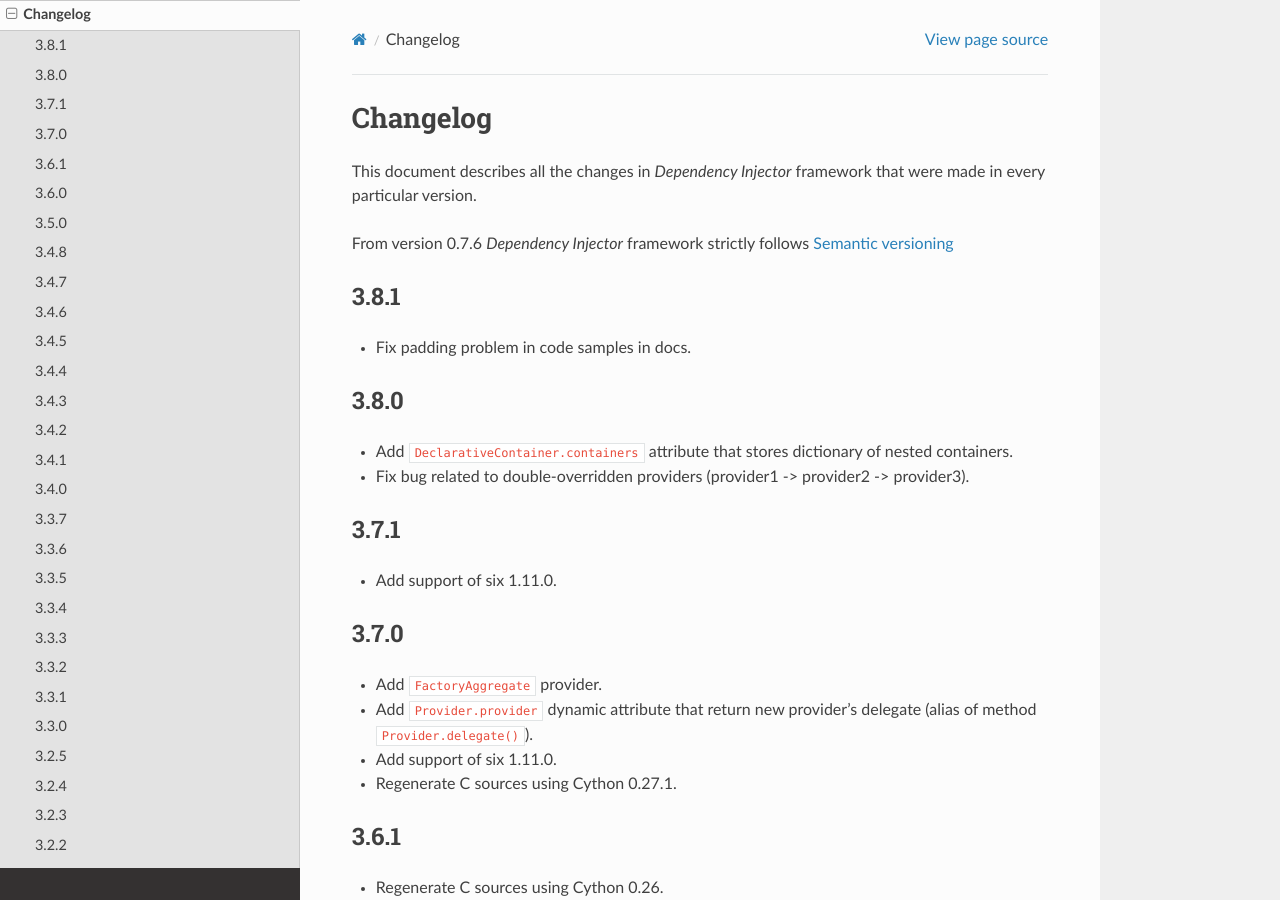
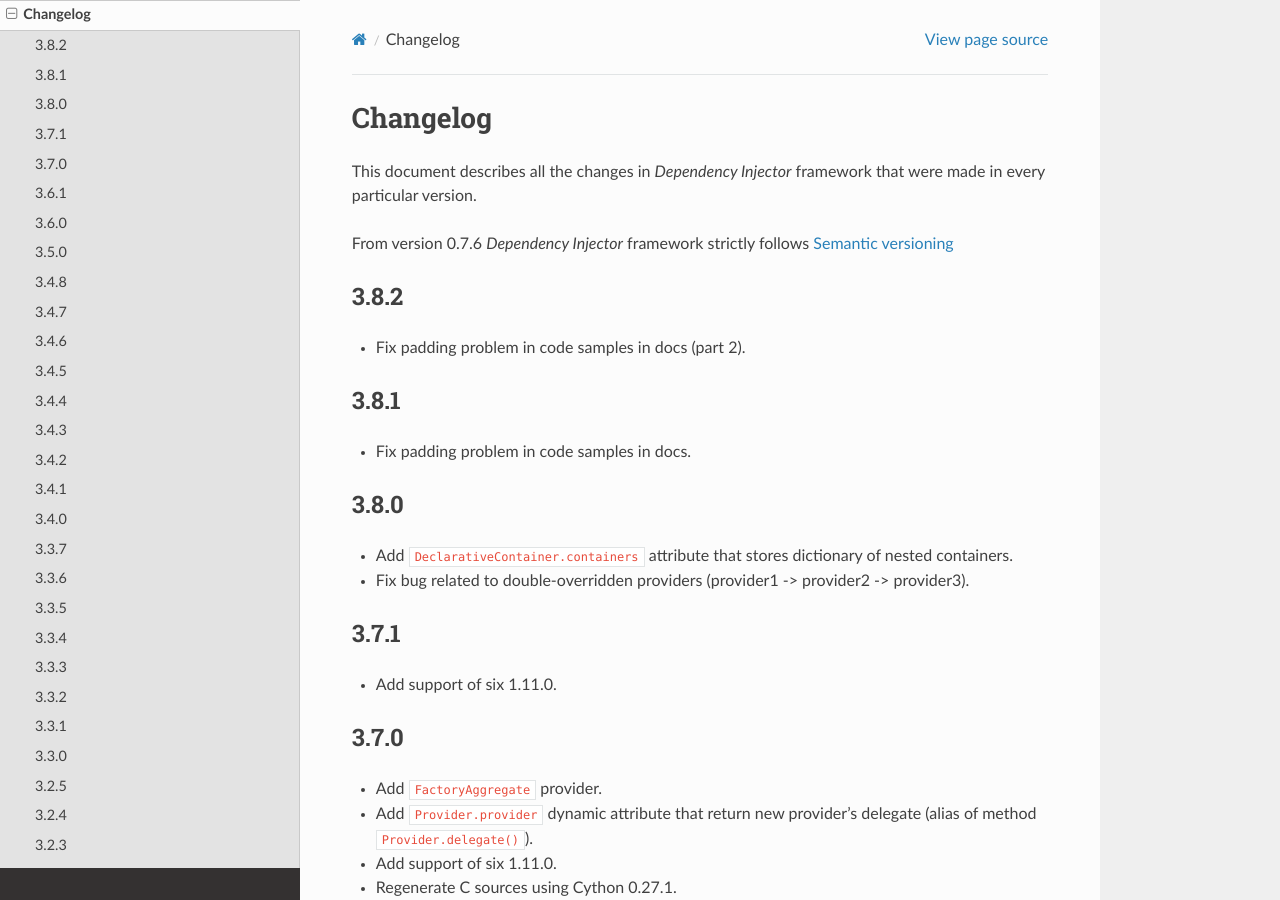
Before and after one commit to ets-labs/python-dependency-injector, a Sphinx documentation site: the page built from docs/main/changelog.rst, in a window 1280 px wide and 900 px high. Built offline with Sphinx 7.4.7 and the Read the Docs theme 2.0.0, drawn with Linux system fonts in a browser that asks for light colours.

Commit message:
Increase version to 3.8.2

```diff
--- a/docs/conf.py
+++ b/docs/conf.py
@@ -112,7 +112,7 @@ todo_include_todos = False
 
 # The theme to use for HTML and HTML Help pages.  See the documentation for
 # a list of builtin themes.
-html_theme = 'default'
+html_theme = 'sphinx_rtd_theme'
 
 # Theme options are theme-specific and customize the look and feel of a theme
 # further.  For a list of options available for each theme, see the
@@ -206,17 +206,6 @@ html_static_path = ['_static']
 # Output file base name for HTML help builder.
 htmlhelp_basename = 'dependency_injectordoc'
 
-# on_rtd is whether we are on readthedocs.org, this line of code grabbed from
-# docs.readthedocs.org
-on_rtd = os.environ.get('READTHEDOCS', None) == 'True'
-
-if not on_rtd:  # only import and set the theme if we're building docs locally
-    import sphinx_rtd_theme
-    html_theme = 'sphinx_rtd_theme'
-    html_theme_path = [sphinx_rtd_theme.get_html_theme_path()]
-# otherwise, readthedocs.org uses their theme by default, so no need to
-# specify it
-
 # -- Options for LaTeX output ---------------------------------------------
 
 latex_elements = {
--- a/docs/main/changelog.rst
+++ b/docs/main/changelog.rst
@@ -6,6 +6,10 @@ that were made in every particular version.
 
 From version 0.7.6 *Dependency Injector* framework strictly
 follows `Semantic versioning`_
+
+3.8.2
+-----
+- Fix padding problem in code samples in docs (part 2).
 
 3.8.1
 -----
--- a/src/dependency_injector/__init__.py
+++ b/src/dependency_injector/__init__.py
@@ -1,6 +1,6 @@
 """Dependency injector top-level package."""
 
-__version__ = '3.8.1'
+__version__ = '3.8.2'
 """Version number that follows semantic versioning.
 
 :type: str
```
